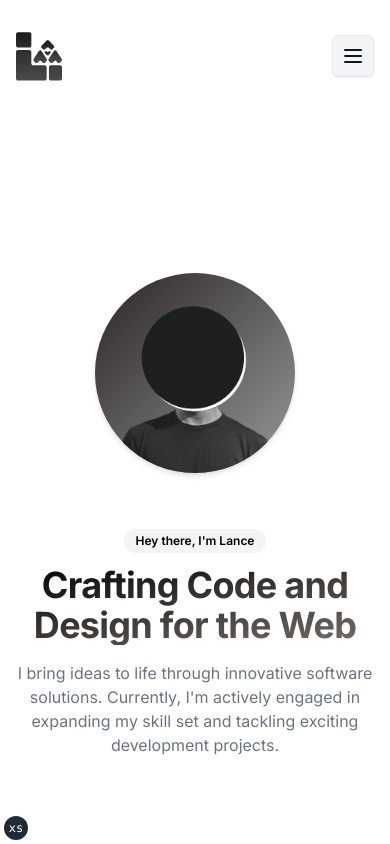
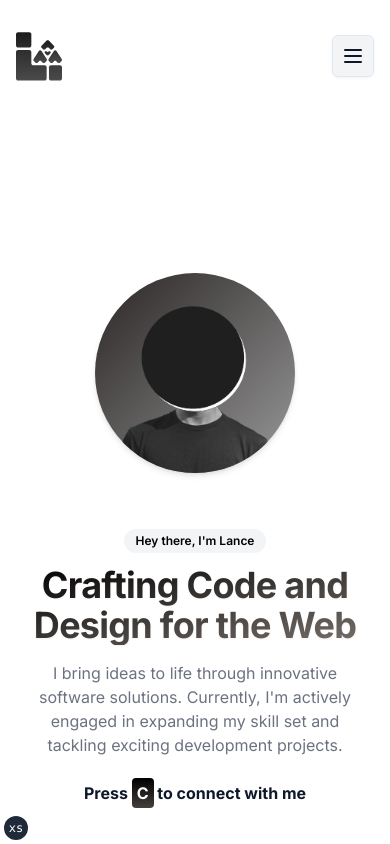
Before and after one commit to arevalolance/dotcom, a Next.js app: page / in a window 390 px wide. Shown: the top 844 px of the page. Built offline with nearby package versions, Linux system fonts and the light colour scheme.

Commit message:
refactor: improved responsiveness

```diff
--- a/app/page.tsx
+++ b/app/page.tsx
@@ -1,31 +1,30 @@
 import Image from "next/image"
-import Link from "next/link"
+import { Balancer } from "react-wrap-balancer"
+
+import useDeviceType from "@/lib/hook/useDeviceType"
+import PressConnectLabel from "@/components/press-connect-label"
 
 export default async function Home() {
   return (
     <main className="container p-0 md:px-6 2xl:p-0">
-      <div className="my-40 flex w-full flex-col-reverse items-center justify-center gap-y-14 md:justify-between lg:flex-row">
+      <div className="my-40 flex w-full flex-col-reverse items-center justify-center gap-x-10 gap-y-14 px-4 lg:flex-row lg:justify-between">
         <div className="max-w-[900px]">
-          <div className="mx-auto w-fit rounded-full bg-gray-100 px-3 py-1 text-xs font-semibold text-black ease-in hover:bg-gray-200 hover:duration-150 md:mx-0">
+          <div className="mx-auto w-fit rounded-full bg-gray-100 px-3 py-1 text-xs font-semibold text-black ease-in hover:bg-gray-200 hover:duration-150 lg:mx-0">
             Hey there, I&apos;m Lance
           </div>
-          <h1 className="font-display mt-3 bg-gradient-to-br from-black to-stone-500 bg-clip-text text-center text-4xl font-bold tracking-[-0.02em] text-transparent drop-shadow-sm md:text-left md:text-7xl md:leading-[5rem]">
-            Crafting Code and Design for the Web
+          <h1 className="font-display mt-3 bg-gradient-to-br from-black to-stone-500 bg-clip-text text-center text-4xl font-bold tracking-[-0.02em] text-transparent drop-shadow-sm md:text-6xl md:leading-[5rem] lg:text-left">
+            <Balancer ratio={0.4}>
+              Crafting Code and Design for the Web
+            </Balancer>
           </h1>
-          <p className="mt-4 max-w-[600px] text-center text-gray-500 md:text-left">
-            I bring ideas to life through innovative software solutions.
-            Currently, I&apos;m actively engaged in expanding my skill set and
-            tackling exciting development projects.
+          <p className="mx-auto mt-4 max-w-[600px] text-center text-gray-500 lg:mx-0 lg:text-left">
+            <Balancer ratio={0.4}>
+              I bring ideas to life through innovative software solutions.
+              Currently, I&apos;m actively engaged in expanding my skill set and
+              tackling exciting development projects.
+            </Balancer>
           </p>
-          <div className="mt-6 hidden md:block">
-            <span className="font-bold">
-              Press{" "}
-              <span className="rounded-sm bg-gradient-to-b from-black to-stone-700 p-[5px] text-white">
-                C
-              </span>{" "}
-              to connect with me
-            </span>
-          </div>
+          <PressConnectLabel />
         </div>
         <div className="w-fit">
           <Image
@@ -37,7 +36,7 @@ export default async function Home() {
           />
           <Image
             priority
-            className="block rounded-full bg-gradient-to-br from-stone-800 to-black/40 shadow-md md:hidden "
+            className="block rounded-full bg-gradient-to-br from-stone-800 to-black/40 shadow-md lg:hidden "
             src={"/static/images/hero.webp"}
             alt={"Hero Image"}
             width={200}
--- /dev/null
+++ b/components/press-connect-label.tsx
@@ -0,0 +1,25 @@
+"use client"
+
+import useDeviceType from "@/lib/hook/useDeviceType"
+import { cn } from "@/lib/utils"
+
+export default function PressConnectLabel() {
+  const isMobile = useDeviceType()
+
+  return (
+    <div
+      className={cn(
+        "mx-auto mt-6 flex w-fit lg:mx-0",
+        !isMobile ? "block" : "hidden"
+      )}
+    >
+      <span className="mx-auto font-bold lg:mx-0">
+        Press{" "}
+        <span className="rounded-sm bg-gradient-to-b from-black to-stone-700 p-[5px] text-white">
+          C
+        </span>{" "}
+        to connect with me
+      </span>
+    </div>
+  )
+}
--- /dev/null
+++ b/lib/hook/useDeviceType.ts
@@ -0,0 +1,29 @@
+import { useEffect, useState } from "react"
+
+function useDeviceType() {
+  const [isMobile, setIsMobile] = useState(false)
+
+  useEffect(() => {
+    const checkDeviceType = () => {
+      setIsMobile(
+        /Android|webOS|iPhone|iPad|iPod|BlackBerry|IEMobile|Opera Mini/i.test(
+          navigator.userAgent
+        )
+      )
+    }
+
+    checkDeviceType()
+
+    // Re-check device type when the window is resized
+    window.addEventListener("resize", checkDeviceType)
+
+    // Clean up the event listener on hook cleanup
+    return () => {
+      window.removeEventListener("resize", checkDeviceType)
+    }
+  }, [])
+
+  return isMobile
+}
+
+export default useDeviceType
```
